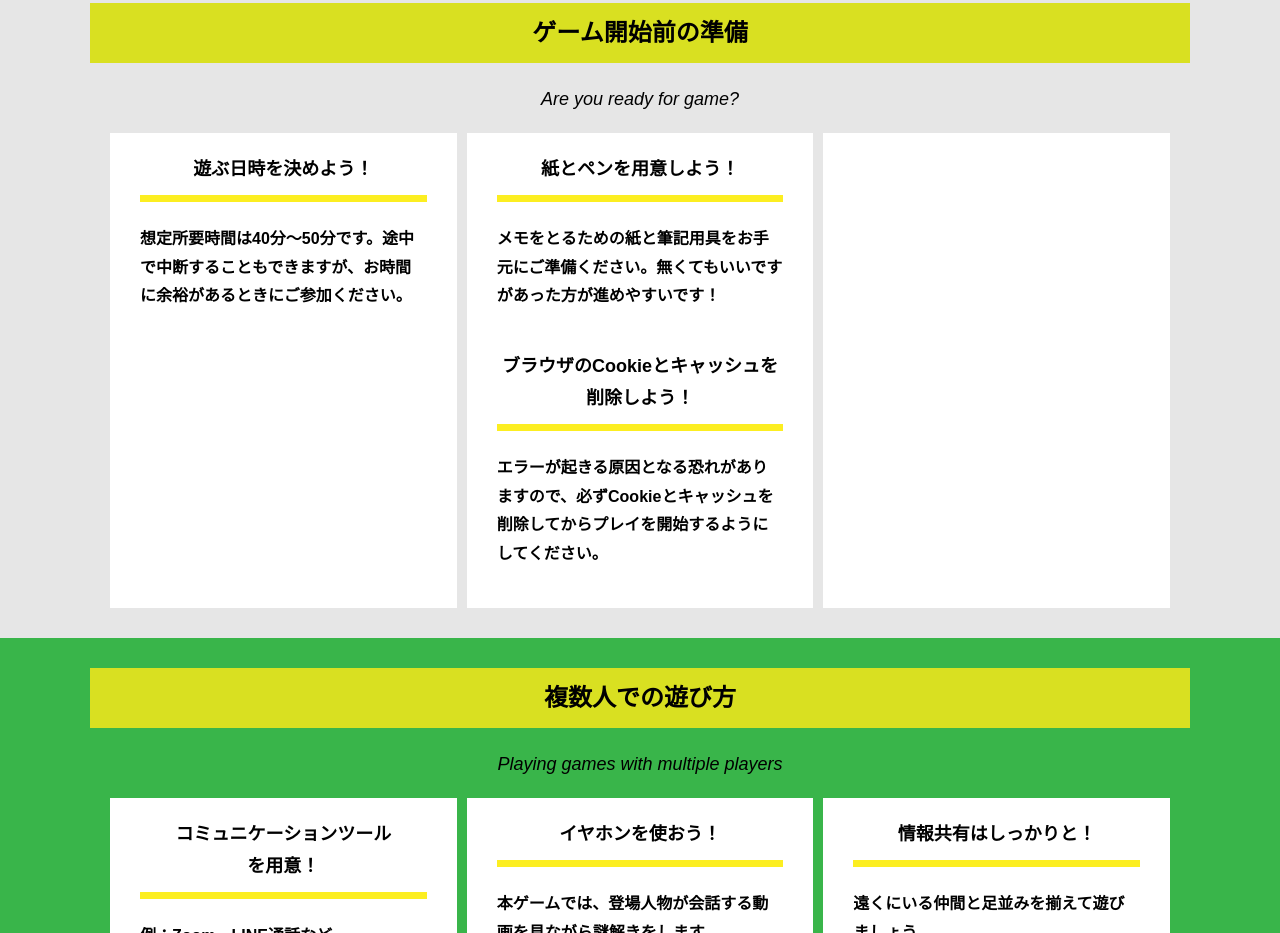
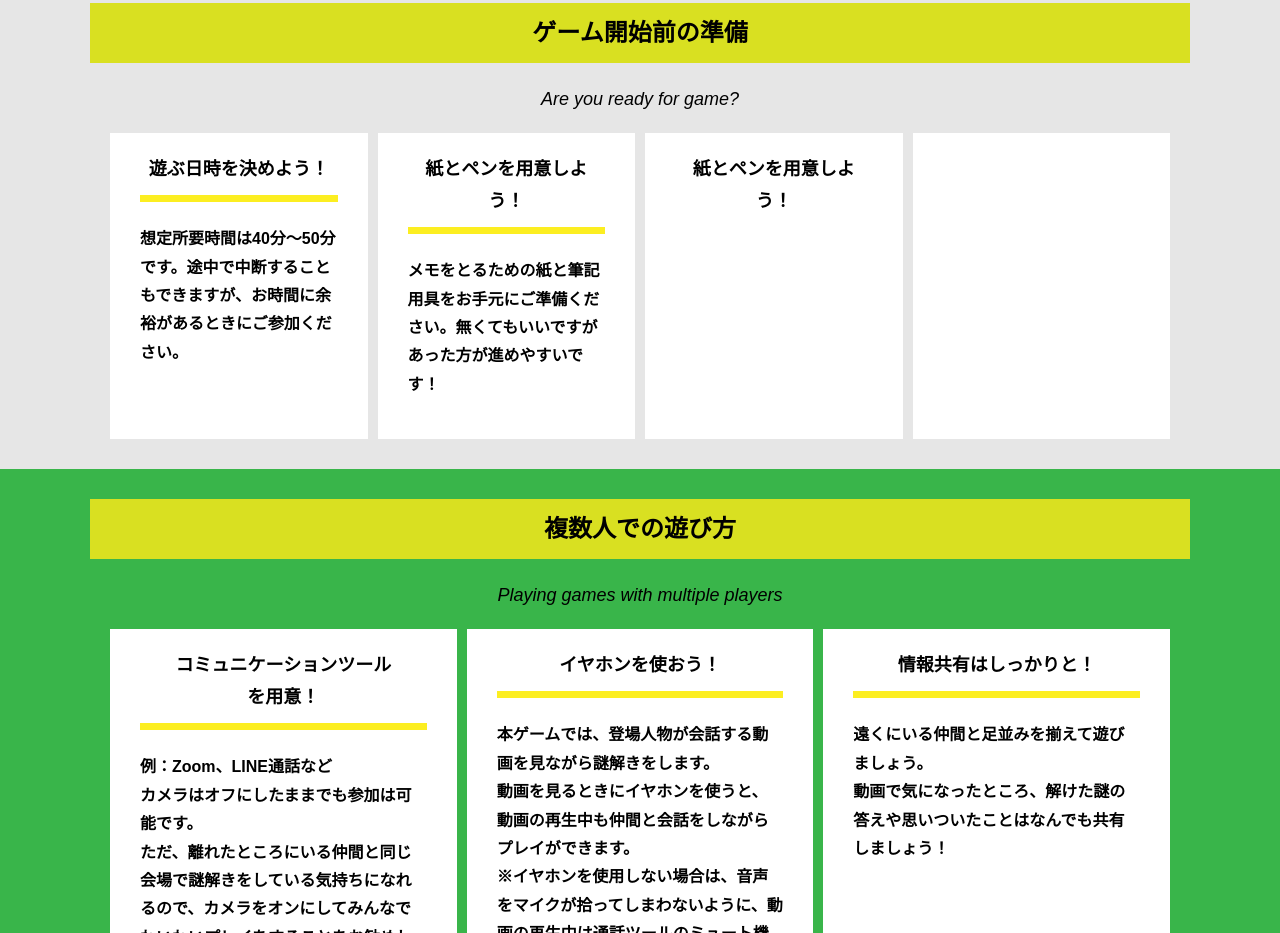
Before and after one commit to smith149/alfa-yokohama-A-9-2, a plain HTML site: page index.html in a window 1280 px wide. Shown: the part 988-1921 px from the top of the page. Drawn offline with Linux system fonts and the light colour scheme.

Commit message:
Update index.html

```diff
--- a/index.html
+++ b/index.html
@@ -68,8 +68,11 @@
             <div class="card">
               <h3 class="card__title">紙とペンを用意しよう！</h3>
               <p class="card__content">メモをとるための紙と筆記用具をお手元にご準備ください。無くてもいいですがあった方が進めやすいです！</p>
-              <h3 class="card__title">ブラウザのCookieとキャッシュを<br>削除しよう！</h3>
-              <p class="card__content">エラーが起きる原因となる恐れがありますので、必ずCookieとキャッシュを削除してからプレイを開始するようにしてください。</p>
+              </div>
+          </div>
+          <div class="column">
+            <div class="card">
+              <h3 class="card__title">紙とペンを用意しよう！</h3>
             </div>
           </div>
           <div class="column">
```
